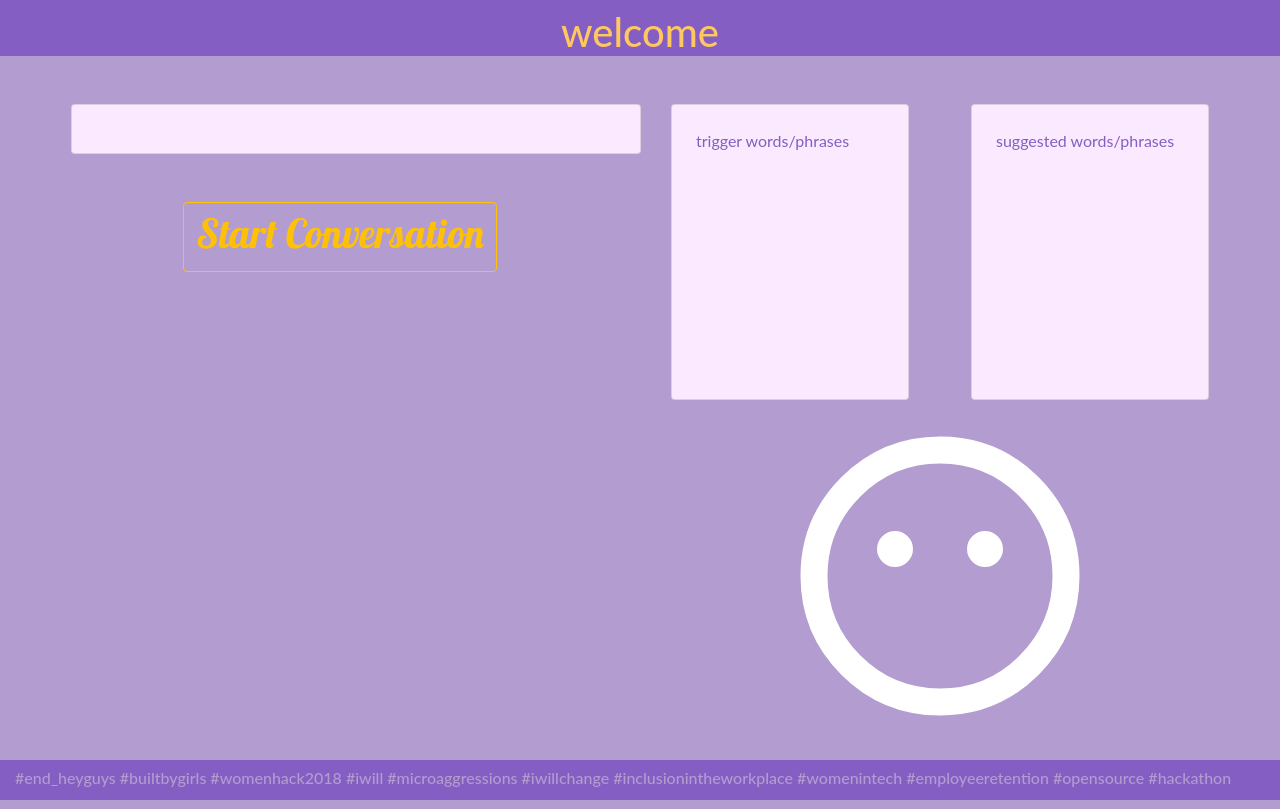
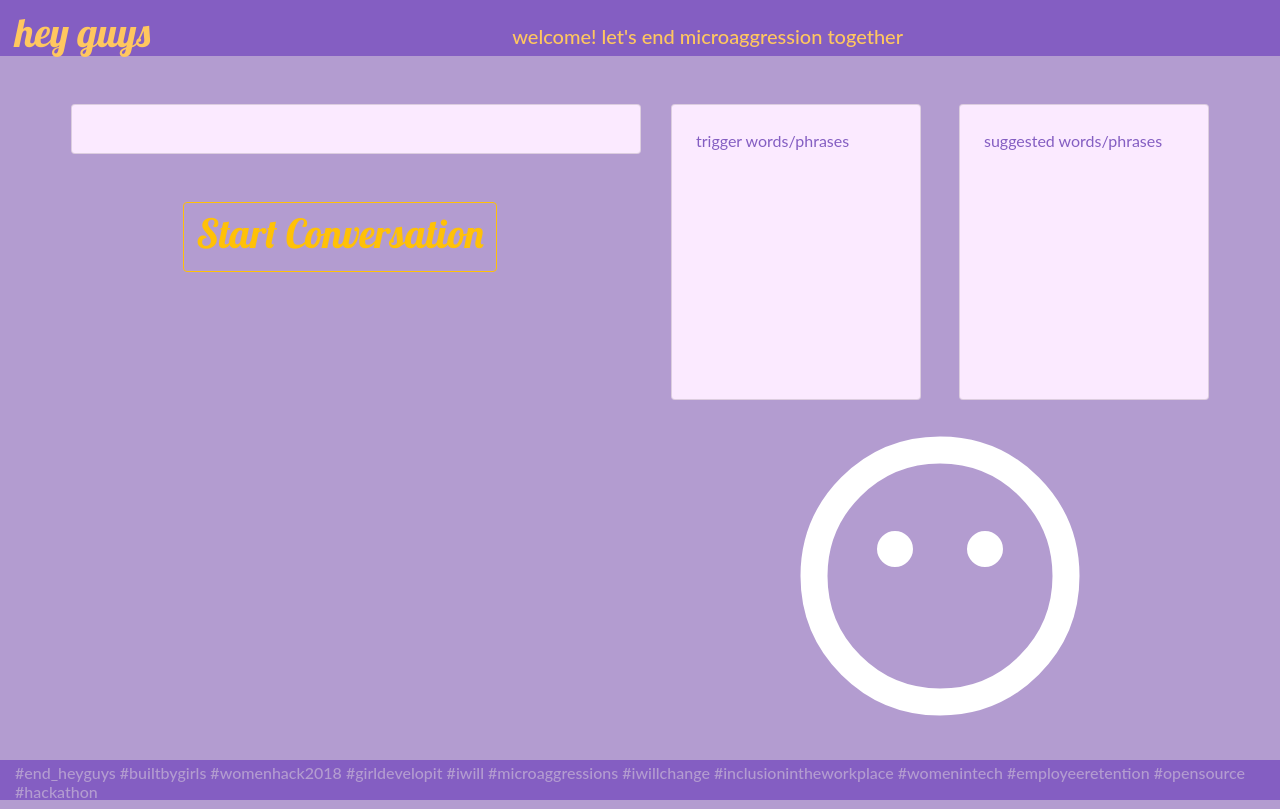
Before and after one commit to LisaLen/hey_guys, a Flask app: page / in a window 1280 px wide. Run offline with Flask 2, Linux system fonts and the light colour scheme; some libraries are stand-ins or nearby versions.

Commit message:
fixed merge issues

```diff
--- a/static/css/main.css
+++ b/static/css/main.css
@@ -1,6 +1,6 @@
 /*
 font-family: 'Lobster', cursive;
-font-family: 'Roboto', sans-serif;
+font-family: 'Lato', sans-serif;
 */
 
 body {
--- a/templates/main.html
+++ b/templates/main.html
@@ -27,8 +27,9 @@
 
 <div class="row header">
 	<div class="col-12">
-		<div class="top-text">
-			<h1 class="text-center">welcome</h1>
+		<div class="top-text d-flex">
+			<h1 class="logo">hey guys</h1>
+			<h5 class="text-center welcome-msg">welcome! let's end microaggression together</h5>
 		</div>
 	</div>
 </div>
@@ -55,14 +56,14 @@
 
 		<div class="row top">
 			<div class="col-6 d-flex" >
-				<div class="card mt-5 mb-2 mx-3"">
+				<div class="card mt-5 mb-2 mr-1 ml-3"">
 				  <div class="card-body" id="triggerbox">
 				    <p>trigger words/phrases</p>
 				  </div>
 				</div>
 			</div>
 			<div class="col-6 d-flex" >
-				<div class="card mt-5 mb-2 mx-3"">
+				<div class="card mt-5 mb-2 mr-3 ml-1"">
 				  <div class="card-body" id="suggestedbox">
 				    <p>suggested words/phrases</p>
 				  </div>
@@ -115,7 +116,7 @@
 <div class="row footer">
 	<div class="col-12 d-flex">
 		<div class="hashtags">
-			<h6> #end_heyguys #builtbygirls #womenhack2018 #iwill #microaggressions #iwillchange #inclusionintheworkplace #womenintech #employeeretention #opensource #hackathon</h6>
+			<h6> #end_heyguys #builtbygirls #womenhack2018 #girldevelopit #iwill #microaggressions #iwillchange #inclusionintheworkplace #womenintech #employeeretention #opensource #hackathon</h6>
 		</div>
 	</div>
 </div>
```
